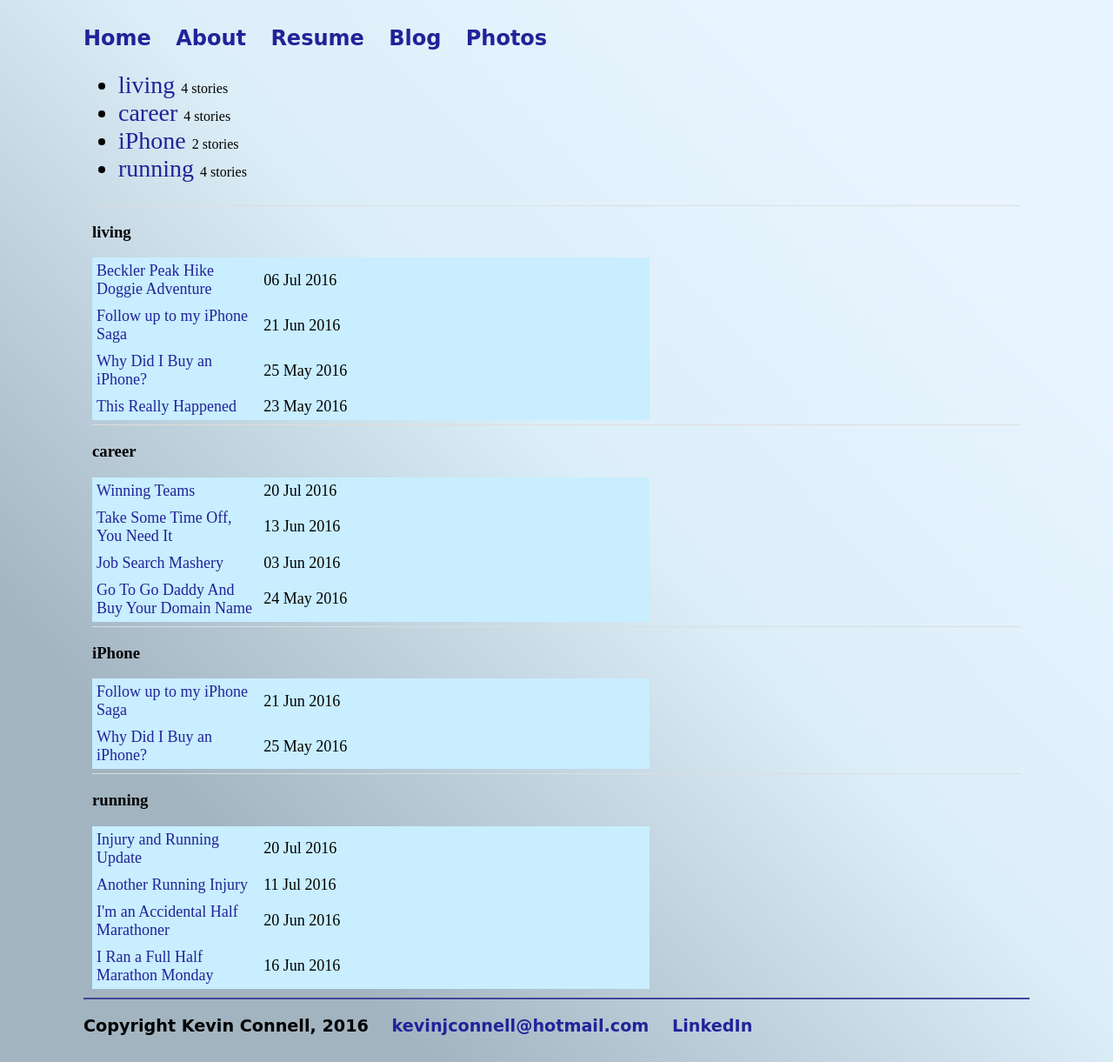
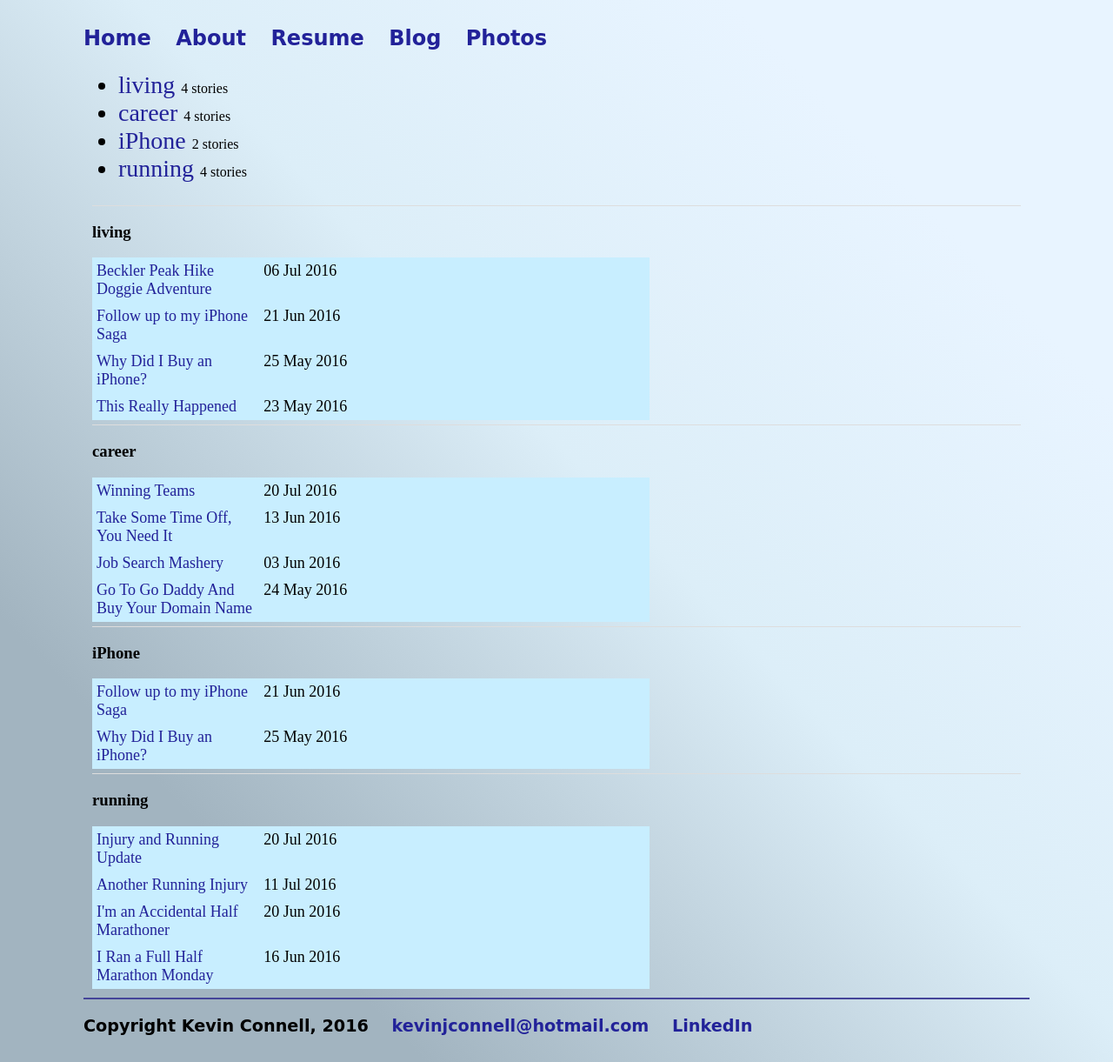
Before and after one commit to mo4dawg/mo4dawg.github.io, a Jekyll site: the page built from tags.html, in a window 1280 px wide. Shown: the whole page at 87% size. Built offline with Jekyll 4.4.1, drawn with Linux system fonts in a browser that asks for light colours.

Commit message:
Update tags.html

```diff
--- a/tags.html
+++ b/tags.html
@@ -22,10 +22,10 @@ permalink: /tags/
     <a name="{{ tag_name | slugize }}"></a>
     <table style="width:60%">
       {% for post in site.tags[tag_name] %}
-        <tr>
+        <tr valign=top>
         <article class="archive-item">
-            <td style="width:30%"><font size = "4"><a href="{{ root_url }}{{ post.url }}">{{post.title}}</a></font></td>
-            <td><font size = "4">{{post.date|date_to_string }}</font></td>
+            <td background-color:"DCEEF8" style="width:30%"><font size = "4"><a href="{{ root_url }}{{ post.url }}">{{post.title}}</a></font></td>
+            <td background-color:"DCEEF8"><font size = "4">{{post.date|date_to_string }}</font></td>
          </article>
         </tr>
       {% endfor %}
```
